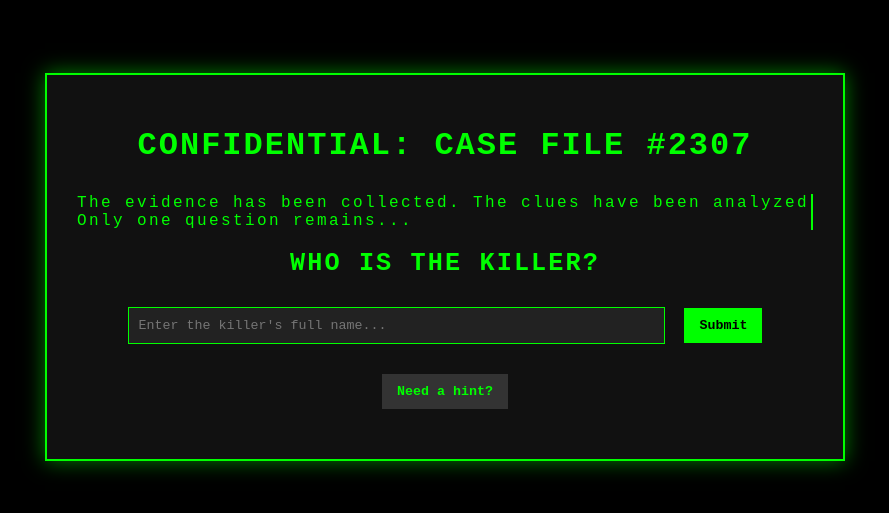
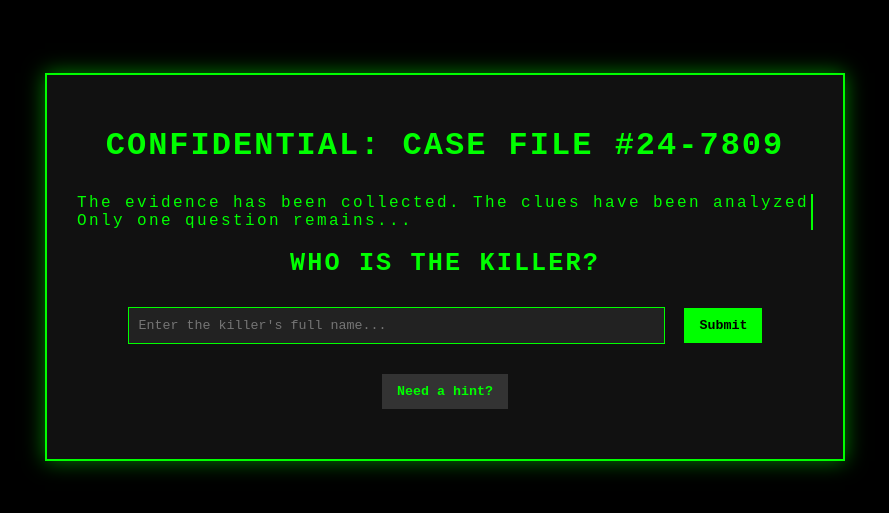
Before and after one commit to glapsuidir/anniversary-site, a plain HTML site: page index.html in a window 1280 px wide. Shown: the part 133-646 px from the top of the page, without its empty margins (195-1084 px from the left). Drawn offline with Linux system fonts and the light colour scheme.

Commit message:
Modified index.html to fix title

```diff
--- a/index.html
+++ b/index.html
@@ -3,14 +3,14 @@
 <head>
     <meta charset="UTF-8">
     <meta name="viewport" content="width=device-width, initial-scale=1.0">
-    <title>Case File #2307</title>
+    <title>The Final Cut</title>
     <link rel="stylesheet" href="styles.css">
 </head>
 <body>
     <div class="container">
         <div id="mystery-page">
             <div class="case-file">
-                <h1>CONFIDENTIAL: Case File #2307</h1>
+                <h1>CONFIDENTIAL: Case File #24-7809</h1>
                 <div class="evidence-box">
                     <p class="typewriter">The evidence has been collected. The clues have been analyzed.</p>
                     <p class="typewriter">Only one question remains...</p>
```
